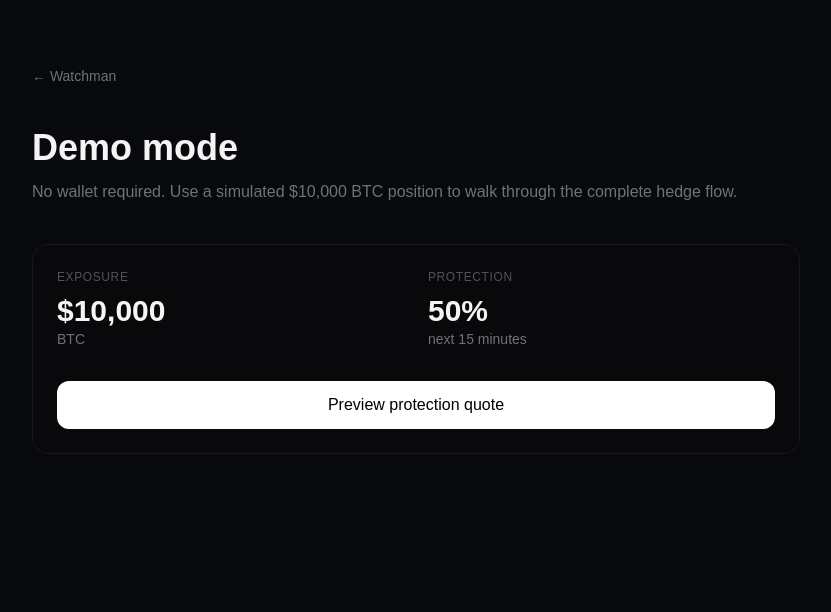
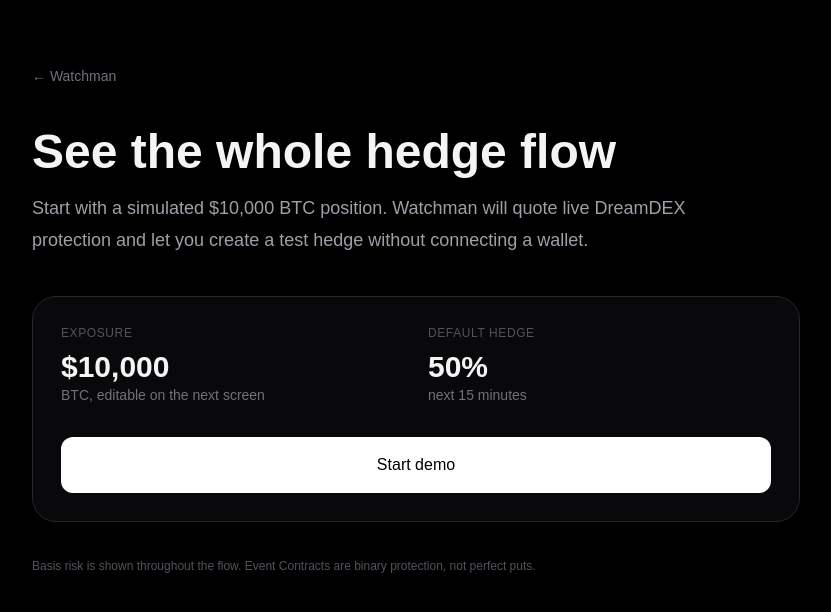
Before and after one commit to levithefirst/Watchman, a Next.js app in the folder apps/web/: page /demo in a window 1280 px wide. Shown: the top 612 px of the page, without its empty margins (224-1055 px from the left). Built offline with nearby package versions, Linux system fonts and the light colour scheme.

Commit message:
feat: make demo entry point actionable

```diff
--- a/apps/web/app/demo/page.tsx
+++ b/apps/web/app/demo/page.tsx
@@ -1,3 +1,3 @@
 export default function DemoPage(): React.ReactElement {
-  return <main className="min-h-screen px-6 py-16"><div className="mx-auto max-w-3xl"><a href="/" className="text-sm text-zinc-500">← Watchman</a><h1 className="mt-10 text-4xl font-semibold">Demo mode</h1><p className="mt-3 text-zinc-500">No wallet required. Use a simulated $10,000 BTC position to walk through the complete hedge flow.</p><div className="mt-10 rounded-2xl border border-zinc-900 bg-zinc-950 p-6"><div className="grid gap-6 sm:grid-cols-2"><div><p className="text-xs uppercase tracking-wider text-zinc-600">Exposure</p><p className="mt-2 text-3xl font-semibold">$10,000</p><p className="text-sm text-zinc-500">BTC</p></div><div><p className="text-xs uppercase tracking-wider text-zinc-600">Protection</p><p className="mt-2 text-3xl font-semibold">50%</p><p className="text-sm text-zinc-500">next 15 minutes</p></div></div><button className="mt-8 w-full rounded-xl bg-white px-5 py-3 font-medium text-black">Preview protection quote</button></div></div></main>;
+  return <main className="min-h-screen bg-black px-6 py-16 text-zinc-100"><div className="mx-auto max-w-3xl"><a href="/" className="text-sm text-zinc-500">← Watchman</a><h1 className="mt-10 text-5xl font-semibold">See the whole hedge flow</h1><p className="mt-4 max-w-2xl text-lg leading-8 text-zinc-400">Start with a simulated $10,000 BTC position. Watchman will quote live DreamDEX protection and let you create a test hedge without connecting a wallet.</p><div className="mt-10 rounded-3xl border border-zinc-800 bg-zinc-950 p-7"><div className="grid gap-6 sm:grid-cols-2"><div><p className="text-xs uppercase tracking-wider text-zinc-600">Exposure</p><p className="mt-2 text-3xl font-semibold">$10,000</p><p className="text-sm text-zinc-500">BTC, editable on the next screen</p></div><div><p className="text-xs uppercase tracking-wider text-zinc-600">Default hedge</p><p className="mt-2 text-3xl font-semibold">50%</p><p className="text-sm text-zinc-500">next 15 minutes</p></div></div><a href="/protect" className="mt-8 block w-full rounded-xl bg-white px-5 py-4 text-center font-medium text-black">Start demo</a></div><p className="mt-8 text-xs leading-6 text-zinc-600">Basis risk is shown throughout the flow. Event Contracts are binary protection, not perfect puts.</p></div></main>;
 }
```
